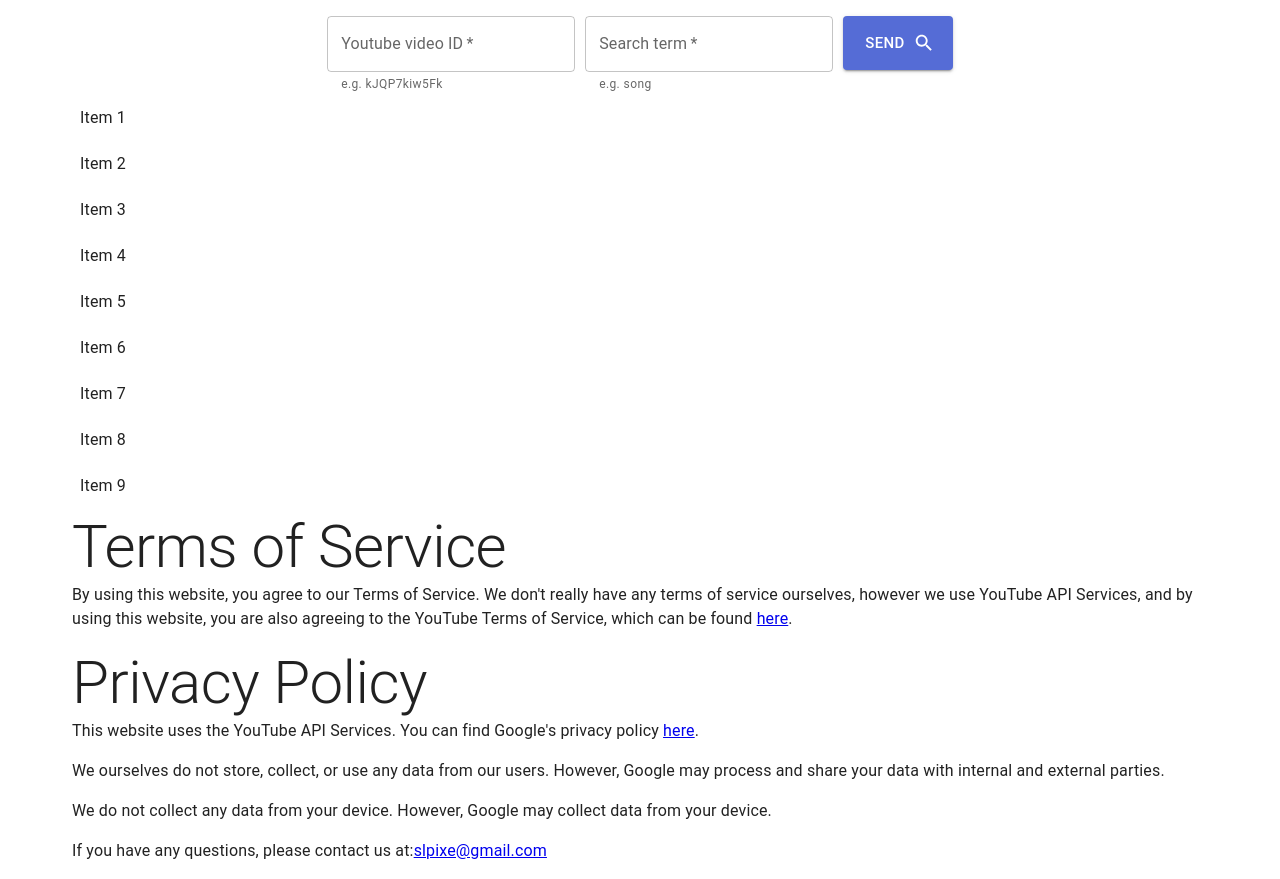
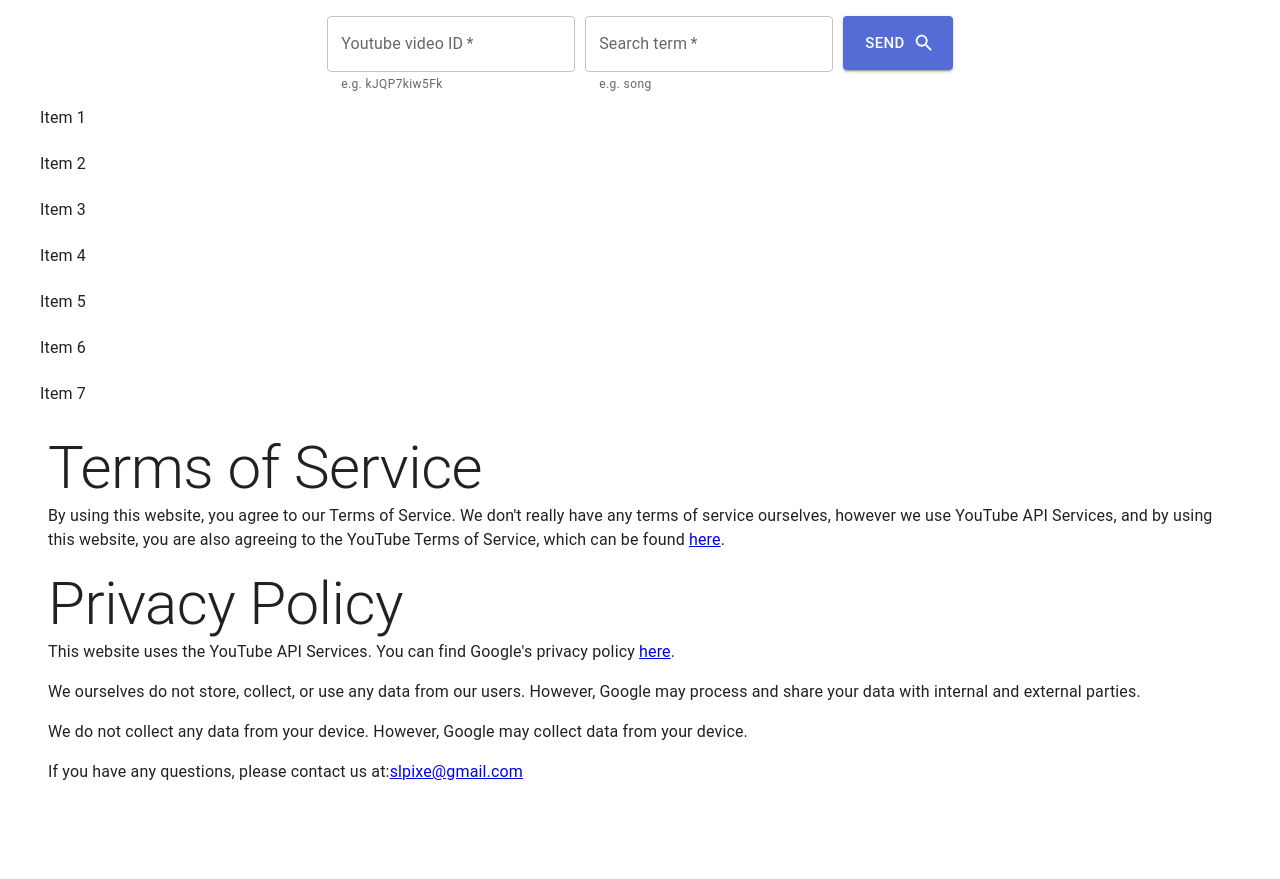
Before and after one commit to slpixe/Video-Comments-Search, a React (Vite) app: page / in a window 1280 px wide. After the commit the page ends 800 px from the top, so only its background shows below. Built offline with nearby package versions, Linux system fonts and the light colour scheme.

Commit message:
flex grow results

```diff
--- a/package.json
+++ b/package.json
@@ -17,6 +17,7 @@
     "@mui/material": "^5.14.14",
     "react": "^18.2.0",
     "react-dom": "^18.2.0",
+    "react-virtualized-auto-sizer": "^1.0.20",
     "react-window": "^1.8.9"
   },
   "devDependencies": {
--- a/src/App.tsx
+++ b/src/App.tsx
@@ -19,14 +19,12 @@ export default function App() {
   return (
     <>
       <Container style={{ display: 'flex', flexDirection: 'column', minHeight: '100vh', margin: 0, maxWidth: '100%' }}>
-        <Container sx={{ my: 2, flex: '1 0 auto' }}>
-          <Box>
-            <VideoCommentsSearch />
-          </Box>
-        </Container>
-        <Container style={{ flexShrink: 0, maxWidth: '100%', fontSize: '14px' }}>
+        <Box sx={{ my: 2, flex: '1 0 auto', display: 'flex', flexDirection: 'column' }}>
+          <VideoCommentsSearch />
+        </Box>
+        <Box style={{ flexShrink: 0, maxWidth: '100%', fontSize: '14px', display: 'flex', flexDirection: 'column' }}>
           <Policy />
-        </Container>
+        </Box>
       </Container>
     </>
   );
--- a/src/components/BigList.tsx
+++ b/src/components/BigList.tsx
@@ -3,6 +3,7 @@ import ListItem from '@mui/material/ListItem';
 import ListItemButton from '@mui/material/ListItemButton';
 import ListItemText from '@mui/material/ListItemText';
 import { FixedSizeList, ListChildComponentProps } from 'react-window';
+import AutoSizer from 'react-virtualized-auto-sizer';
 
 function renderRow(props: ListChildComponentProps) {
   const { index, style } = props;
@@ -18,10 +19,23 @@ function renderRow(props: ListChildComponentProps) {
 
 export default function VirtualizedList() {
   return (
-    <Box sx={{ width: '100%', height: 400, maxWidth: 360, bgcolor: 'background.paper' }}>
-      <FixedSizeList height={400} width={360} itemSize={46} itemCount={200} overscanCount={5}>
-        {renderRow}
-      </FixedSizeList>
+    <Box
+      sx={{
+        width: '100%',
+        height: '100%',
+        bgcolor: 'background.paper',
+        display: 'flex',
+        flexGrow: 1,
+        flexDirection: 'column',
+      }}
+    >
+      <AutoSizer>
+        {({ height, width }) => (
+          <FixedSizeList height={height} width={width} itemSize={46} itemCount={200} overscanCount={5}>
+            {renderRow}
+          </FixedSizeList>
+        )}
+      </AutoSizer>
     </Box>
   );
 }
--- a/src/components/VideoCommentsSearch.tsx
+++ b/src/components/VideoCommentsSearch.tsx
@@ -1,6 +1,7 @@
 import BigList from './BigList.tsx';
 import { useState } from 'react';
 import { SearchBar } from './SearchBar/SearchBar.tsx';
+import { Box } from '@mui/material';
 
 export const VideoCommentsSearch: React.FC = () => {
   const [state, setState] = useState({
@@ -22,23 +23,25 @@ export const VideoCommentsSearch: React.FC = () => {
   };
 
   return (
-    <div className={'root'}>
-      {/* <FormControl row> */}
-      {/* <FormGroup row>
-        <TextField helperText="e.g. kJQP7kiw5Fk" id="ident" label="Youtube video ID" />
-        <TextField helperText="e.g. song" id="query" label="Search term" />
-      </FormGroup>
-      <Button variant="contained" size="small" endIcon={<SearchIcon />}>
-        Send
-      </Button> */}
-      {/* </FormControl> */}
+    <Box className={'root'} sx={{ display: 'flex', flexGrow: 1, flexDirection: 'column' }}>
       <SearchBar
         textBox1={state.textBox1}
         textBox2={state.textBox2}
         handleChange={handleChange}
         handleSubmit={handleSubmit}
       />
-      <BigList />
-    </div>
+      <Box
+        sx={{
+          width: '100%',
+          height: '100%',
+          bgcolor: 'background.paper',
+          display: 'flex',
+          flexGrow: 1,
+          flexDirection: 'column',
+        }}
+      >
+        <BigList />
+      </Box>
+    </Box>
   );
 };
```
Also changed, not shown: 1 other file (tests, documents, lock files or other folders).
